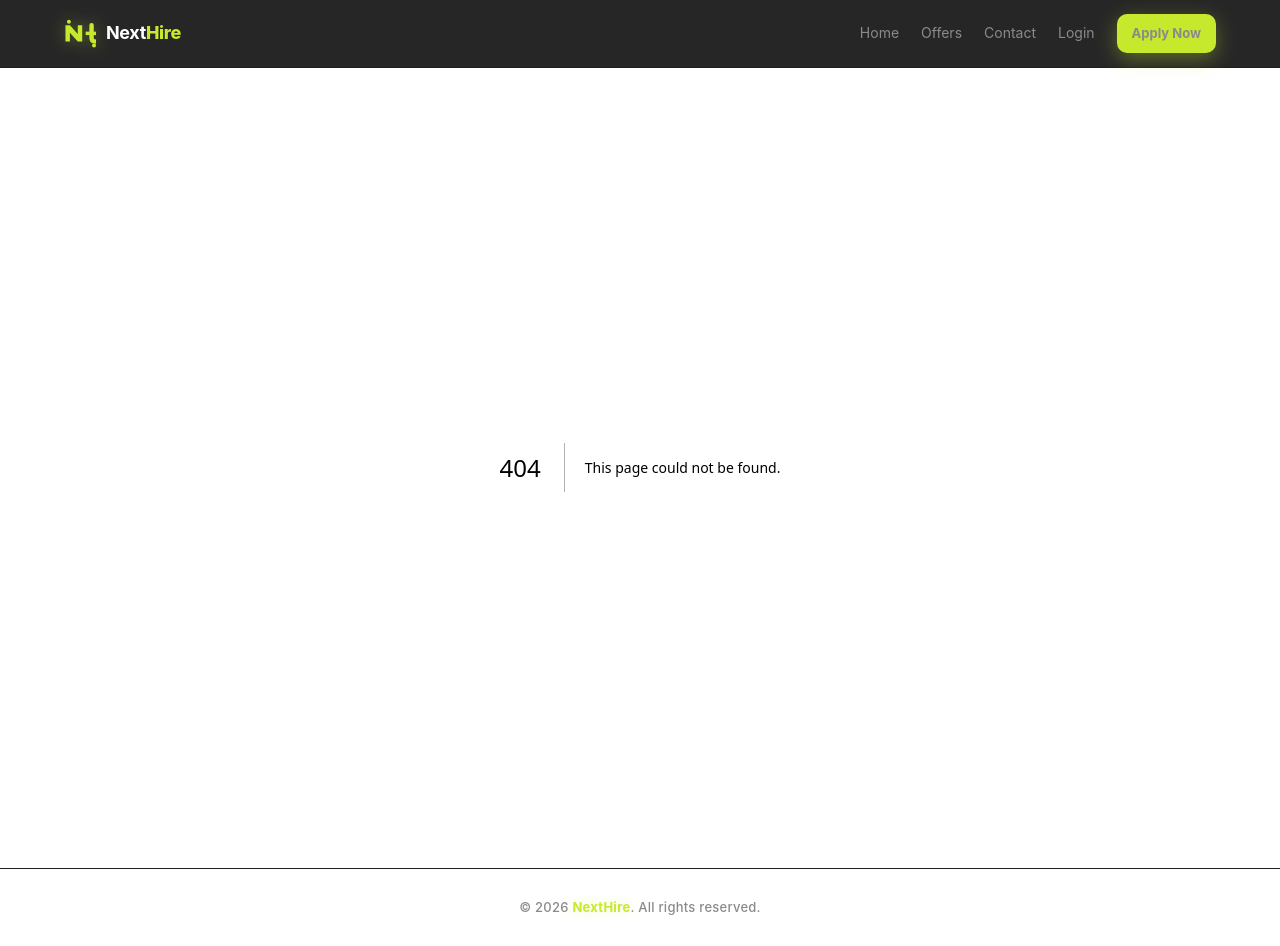
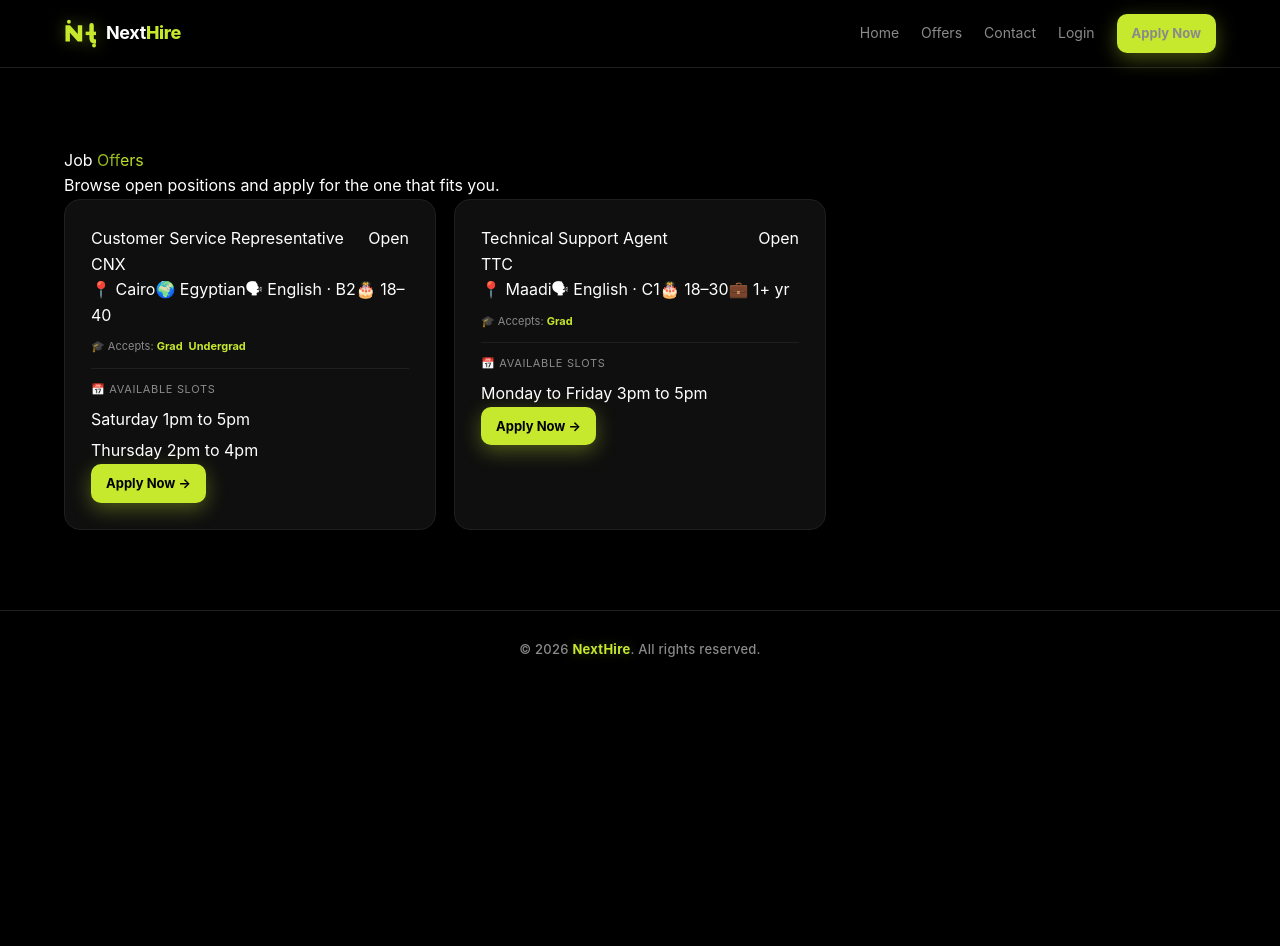
Before and after one commit to eiadtamerw/nexthire, a Next.js app: page /offers in a window 1280 px wide. Before the commit this address had no page. After the commit the page ends 800 px from the top, so only its background shows below. Built offline with nearby package versions, Linux system fonts and the light colour scheme.

Commit message:
Add offers, contact pages and Google Sheets integration

```diff
--- /dev/null
+++ b/app/contact/page.tsx
@@ -0,0 +1,85 @@
+import Link from 'next/link';
+
+export default function ContactPage() {
+  return (
+    <div className="section">
+      <div className="contact-hero">
+        <span className="pill" style={{ marginBottom: 20 }}>
+          <svg width="12" height="12" viewBox="0 0 24 24" fill="none" stroke="currentColor" strokeWidth="2.2" strokeLinecap="round" strokeLinejoin="round">
+            <rect x="3" y="5" width="18" height="14" rx="2" />
+            <path d="M3 7l9 6 9-6" />
+          </svg>
+          GET IN TOUCH
+        </span>
+        <h1>
+          Let&apos;s <span className="grad">talk</span>.
+        </h1>
+        <p>Have a question, want to partner with us, or apply for a position? We&apos;re here to help.</p>
+      </div>
+
+      <div className="contact-grid">
+        {/* Email */}
+        <div className="contact-card">
+          <div className="contact-icon">
+            <svg viewBox="0 0 24 24">
+              <rect x="3" y="5" width="18" height="14" rx="2" />
+              <path d="M3 7l9 6 9-6" />
+            </svg>
+          </div>
+          <h3>Email</h3>
+          <a href="mailto:nexthire.rec@gmail.com">nexthire.rec@gmail.com</a>
+          <div className="sub">We usually reply within 24 hours.</div>
+        </div>
+
+        {/* Phone */}
+        <div className="contact-card">
+          <div className="contact-icon">
+            <svg viewBox="0 0 24 24">
+              <path d="M22 16.92v3a2 2 0 0 1-2.18 2 19.79 19.79 0 0 1-8.63-3.07 19.5 19.5 0 0 1-6-6 19.79 19.79 0 0 1-3.07-8.67A2 2 0 0 1 4.11 2h3a2 2 0 0 1 2 1.72 12.84 12.84 0 0 0 .7 2.81 2 2 0 0 1-.45 2.11L8.09 9.91a16 16 0 0 0 6 6l1.27-1.27a2 2 0 0 1 2.11-.45 12.84 12.84 0 0 0 2.81.7A2 2 0 0 1 22 16.92z" />
+            </svg>
+          </div>
+          <h3>Phone</h3>
+          <a href="tel:+201069731664">01069731664</a>
+          <a href="tel:+201028431835">01028431835</a>
+          <div className="sub">Sun–Thu, 10am – 6pm</div>
+        </div>
+
+        {/* Location */}
+        <div className="contact-card">
+          <div className="contact-icon">
+            <svg viewBox="0 0 24 24">
+              <path d="M21 10c0 7-9 13-9 13s-9-6-9-13a9 9 0 0 1 18 0z" />
+              <circle cx="12" cy="10" r="3" />
+            </svg>
+          </div>
+          <h3>Location</h3>
+          <p>Cairo, Egypt</p>
+          <div className="sub">Serving all over Egypt.</div>
+        </div>
+
+        {/* WhatsApp */}
+        <div className="contact-card">
+          <div className="contact-icon">
+            <svg viewBox="0 0 24 24">
+              <path d="M21 11.5a8.38 8.38 0 0 1-.9 3.8 8.5 8.5 0 0 1-7.6 4.7 8.38 8.38 0 0 1-3.8-.9L3 21l1.9-5.7a8.38 8.38 0 0 1-.9-3.8 8.5 8.5 0 0 1 4.7-7.6 8.38 8.38 0 0 1 3.8-.9h.5a8.48 8.48 0 0 1 8 8v.5z" />
+            </svg>
+          </div>
+          <h3>WhatsApp</h3>
+          <a href="https://wa.me/201069731664" target="_blank" rel="noopener noreferrer">
+            01069731664
+          </a>
+          <a href="https://wa.me/201028431835" target="_blank" rel="noopener noreferrer">
+            01028431835
+          </a>
+          <div className="sub">Chat with us directly.</div>
+        </div>
+      </div>
+
+      <div className="contact-cta">
+        <Link href="/apply" className="btn btn-primary btn-lg">
+          Apply Now →
+        </Link>
+      </div>
+    </div>
+  );
+}
--- /dev/null
+++ b/app/offers/page.tsx
@@ -0,0 +1,138 @@
+'use client';
+
+import Link from 'next/link';
+
+// 🔧 بيانات مؤقتة — هنربطها بالـ Google Sheets بعدين
+const DEMO_OFFERS = [
+  {
+    id: 'OFF-001',
+    jobTitle: 'Customer Service Representative',
+    companyName: 'CNX',
+    site: 'Cairo',
+    requiredNationality: 'Egyptian',
+    requiredLanguage: 'English',
+    requiredLevel: 'B2',
+    minAge: '18',
+    maxAge: '40',
+    minExperience: 0,
+    status: 'Open',
+    acceptedStatuses: 'Grad,Undergrad',
+    interviewSlots: ['Saturday 1pm to 5pm', 'Thursday 2pm to 4pm'],
+  },
+  {
+    id: 'OFF-002',
+    jobTitle: 'Technical Support Agent',
+    companyName: 'TTC',
+    site: 'Maadi',
+    requiredNationality: 'Any',
+    requiredLanguage: 'English',
+    requiredLevel: 'C1',
+    minAge: '18',
+    maxAge: '30',
+    minExperience: 1,
+    status: 'Open',
+    acceptedStatuses: 'Grad',
+    interviewSlots: ['Monday to Friday 3pm to 5pm'],
+  },
+  {
+    id: 'OFF-003',
+    jobTitle: 'Sales Representative',
+    companyName: 'Sutherland',
+    site: 'Smart Village',
+    requiredNationality: 'Egyptian',
+    requiredLanguage: 'English',
+    requiredLevel: 'B1',
+    minAge: '20',
+    maxAge: '35',
+    minExperience: 0,
+    status: 'Closed',
+    acceptedStatuses: 'Grad,Undergrad,Gap Year',
+    interviewSlots: [],
+  },
+];
+
+export default function OffersPage() {
+  const openOffers = DEMO_OFFERS.filter((o) => o.status === 'Open');
+
+  return (
+    <div className="section">
+      <div className="offers-head">
+        <div>
+          <h1>
+            Job <span className="grad">Offers</span>
+          </h1>
+          <p>Browse open positions and apply for the one that fits you.</p>
+        </div>
+      </div>
+
+      {openOffers.length === 0 ? (
+        <div className="empty-msg">
+          <p style={{ fontSize: 44, marginBottom: 12 }}>💼</p>
+          <p>No open offers right now. Check back later.</p>
+        </div>
+      ) : (
+        <div className="grid grid-3">
+          {openOffers.map((o) => {
+            const statuses = o.acceptedStatuses.split(',').map((s) => s.trim()).filter(Boolean);
+
+            return (
+              <div key={o.id} className="card offer-card">
+                <div style={{ display: 'flex', justifyContent: 'space-between', alignItems: 'flex-start', gap: 10 }}>
+                  <div>
+                    <h3>{o.jobTitle}</h3>
+                    <div className="company">{o.companyName}</div>
+                  </div>
+                  <span className="badge badge-open">Open</span>
+                </div>
+
+                <div className="offer-meta">
+                  {o.site && <span>📍 {o.site}</span>}
+                  {o.requiredNationality !== 'Any' && <span>🌍 {o.requiredNationality}</span>}
+                  {o.requiredLanguage && (
+                    <span>🗣 {o.requiredLanguage} {o.requiredLevel && `· ${o.requiredLevel}`}</span>
+                  )}
+                  {(o.minAge || o.maxAge) && (
+                    <span>🎂 {o.minAge}–{o.maxAge}</span>
+                  )}
+                  {o.minExperience > 0 && <span>💼 {o.minExperience}+ yr</span>}
+                </div>
+
+                {statuses.length > 0 && (
+                  <div style={{ marginTop: 10, fontSize: 11, color: 'var(--muted)' }}>
+                    🎓 Accepts:{' '}
+                    {statuses.map((s) => (
+                      <strong key={s} style={{ color: 'var(--neon)', marginRight: 6 }}>
+                        {s}
+                      </strong>
+                    ))}
+                  </div>
+                )}
+
+                {o.interviewSlots.length > 0 && (
+                  <div style={{ marginTop: 12, paddingTop: 12, borderTop: '1px solid var(--border)' }}>
+                    <div style={{ fontSize: 11, color: 'var(--muted)', textTransform: 'uppercase', letterSpacing: '0.06em', marginBottom: 8 }}>
+                      📅 Available Slots
+                    </div>
+                    <div style={{ display: 'flex', flexWrap: 'wrap', gap: 6 }}>
+                      {o.interviewSlots.map((s) => (
+                        <span key={s} className="offer-slot-chip">
+                          {s}
+                        </span>
+                      ))}
+                    </div>
+                  </div>
+                )}
+
+                <div className="offer-actions">
+                  <Link href="/apply" className="btn btn-primary btn-sm">
+                    Apply Now →
+                  </Link>
+                </div>
+              </div>
+            );
+          })}
+        </div>
+      )}
+    </div>
+  );
+}
```
Also changed, not shown: 1 other file (tests, documents, lock files or other folders).
